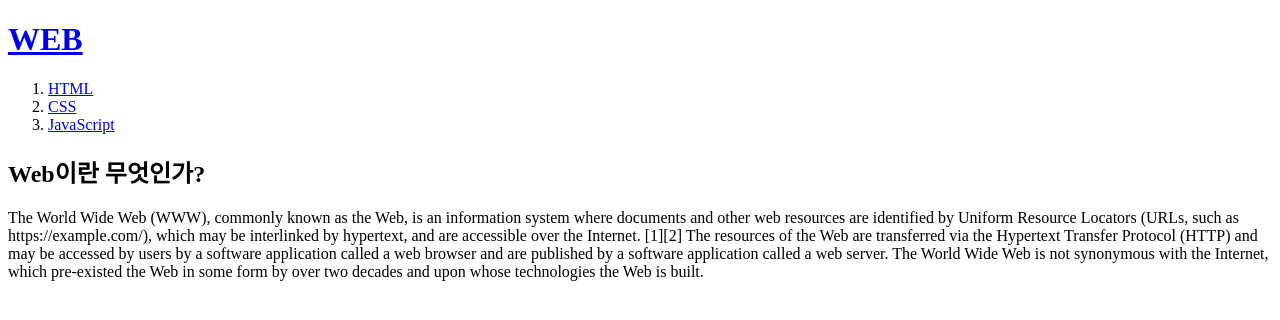
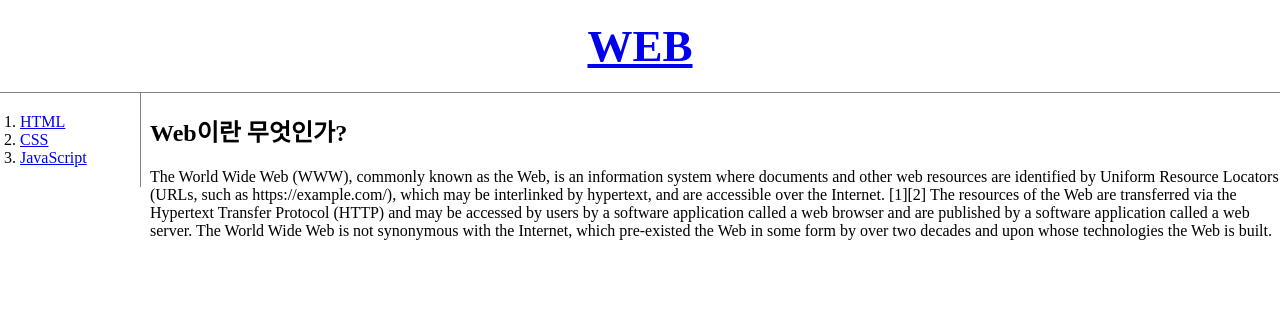
Before and after one commit to Dev-Gyu/HTML, a plain HTML site: page index.html in a window 1280 px wide. Drawn offline with Linux system fonts and the light colour scheme.

Commit message:
Add files via upload

```diff
--- a/index.html
+++ b/index.html
@@ -1,20 +1,51 @@
 <!DOCTYPE HTML>
 <html>
+<!-- CSS 선언부(/style) 까지-->
+<style>
+  #grid{
+    display: grid;
+    grid-template-columns: 150px 1fr;
+  }
+  #article {
+    padding-left: 25 px;
+  }
+  h1{
+    font-size: 45px;
+    text-align: center;
+    border-bottom: 1px solid gray;
+    margin: 0px;
+    padding: 20px;
+
+  }
+  #grid ol{
+    border-right: 1px solid gray;
+    width: 100px;
+    margin: 0px;
+    padding: 20px;
+  }
+  body{
+    margin: 0px;
+  }
+</style>
+
 <head>
   <title>WEB1 - Welcome</title>
   <meta charset="utf-8">
 </head>
 <body>
   <h1><a href="index.html">WEB</a></h1>
-<ol>
+
+  <div id="grid">
+    <div><ol>
       <li><a href="1.html">HTML</a></li>
       <li><a href="2.html">CSS</a></li>
       <li><a href="3.html">JavaScript</a></li>
     </ol>
+  </div>
 
 
 
-<h2>Web이란 무엇인가?</h2>
+    <div id="article"><h2>Web이란 무엇인가?</h2>
       <p>The World Wide Web (WWW), commonly known as the Web,
         is an information system where documents and other web resources are identified
         by Uniform Resource Locators (URLs, such as https://example.com/),
@@ -23,5 +54,7 @@ which may be interlinked by hypertext, and are accessible over the Internet.
         and may be accessed by users by a software application called a web browser and are published
         by a software application called a web server. The World Wide Web is not synonymous with the Internet,
         which pre-existed the Web in some form by over two decades and upon whose technologies the Web is built.</p>
+    </div>
+  </div>
 </body>
 </html>
```
Also changed, not shown: 2.html (+7 -2 lines), box.html (added, +42 -0 lines), grid.html (added, +25 -0 lines). Lines whose indentation alone changed are shown as unchanged.
